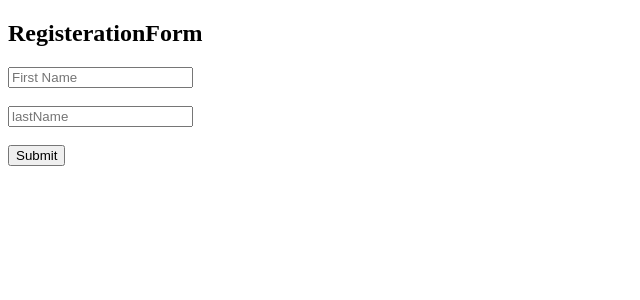
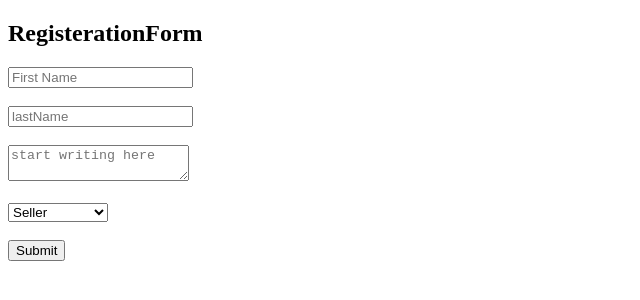
Before and after one commit to mansoor202/react-practice, a React (Create React App) app in the folder oct14/: page / in a window 1280 px wide. Shown: the top 300 px of the page, without its empty margins (0-640 px from the left). Built offline with nearby package versions, Linux system fonts and the light colour scheme.

Commit message:
input,textarea,select tags practice using controlled components

```diff
--- a/oct14/src/components/Forms/RegisterationForm.js
+++ b/oct14/src/components/Forms/RegisterationForm.js
@@ -1,40 +1,66 @@
-import { logDOM } from "@testing-library/dom";
+import { fireEvent, logDOM } from "@testing-library/dom";
 import React, { useEffect, useState } from "react";
 
-export function  RegisterationForm(props){
-    const [fName,setFName]=useState('')
-    const [lName,setLName]=useState('')
-    const [count,setCount]=useState(0)
+export function RegisterationForm(props) {
+  const [fName, setFName] = useState("");
+  const [lName, setLName] = useState("");
+  const [message, setMessage] = useState("");
+  const [user, setUser] = useState("");
+  const [count, setCount] = useState(0);
 
-    const changeFName=(e)=>{
-        setFName(e.target.value)
+  const changeFName = (e) => {
+    setFName(e.target.value);
+  };
+  const changeLName = (e) => {
+    setLName(e.target.value);
+  };
 
-    }
-    const changeLName=(e)=>{
-        setLName(e.target.value)
+  const changeMessage = (e) => {
+    setMessage(e.target.value);
+  };
+  const changeUser = (e) => {
+    setUser(e.target.value);
+  };
 
-    }
+  const handleSubmit = () => {
+    alert(`Dear ${user}, ${fName} ${lName},we have received from you\n ${message}`);
+    setCount((count) => setCount(count + 1));
+  };
 
-    const handleSubmit=()=>{
-        alert (fName+" "+lName+" ,we received your data")
-        setCount((count)=>setCount(count+1))
-    }
+  useEffect(() => {
+    console.log("component updated");
+  }, [count]);
 
-    useEffect(()=>{
-        console.log("component updated")
+  return (
+    <div>
+      <h2>RegisterationForm</h2>
 
-    },[count])
+      <input placeholder="First Name" value={fName} onChange={changeFName} />
+      <br />
+      <br />
 
+      <input placeholder="lastName" value={lName} onChange={changeLName} />
+      <br />
+      <br />
+      <textarea
+        placeholder="start writing here "
+        value={message}
+        onChange={changeMessage}
+      ></textarea>
+      <br />
+      <br />
+      <select value={user} onChange={changeUser}>
+        <option value="Seller">Seller</option>
+        <option value="Purchaser">Purchaser</option>
+        <option value="Delivery Boy">Delivery Man</option>
+        <option value="none">Other</option>
+      </select>
 
+    {/* <select multiple={true} value={['B', 'C']}/> */}
 
-    return(
-        <div>
-            <h2>RegisterationForm</h2>
-
-            <input placeholder="First Name"  value={fName} onChange={changeFName}/><br/><br/>
-
-            <input placeholder="lastName" value={lName} onChange={changeLName}/><br/><br/>
-            <button onClick={handleSubmit}>Submit</button>
-        </div>
-    )
+      <br />
+      <br />
+      <button onClick={handleSubmit}>Submit</button>
+    </div>
+  );
 }
```
